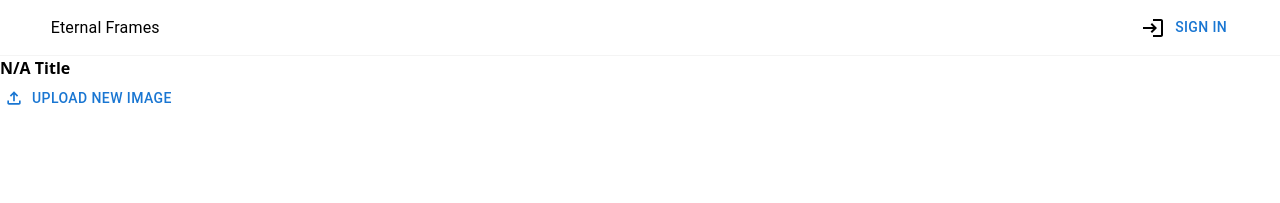
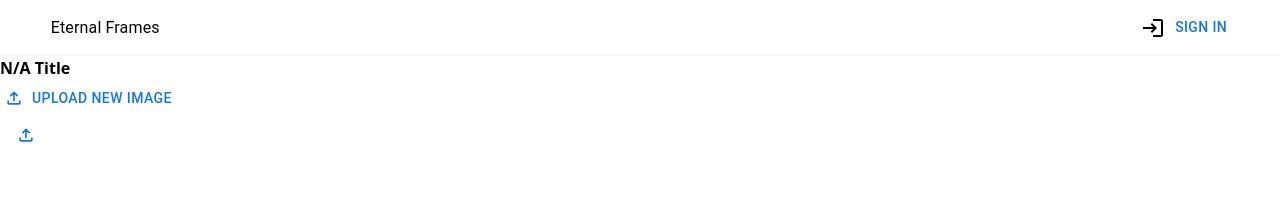
Before and after one commit to iamsumitkumar64/Eternal-Frames, a Next.js app in the folder frontend/: page /event/1 in a window 1280 px wide. Shown: the top 203 px of the page. Built offline with nearby package versions, Linux system fonts and the light colour scheme; no server answers.

Commit message:
visual improved

```diff
--- a/frontend/src/app/event/[event_uuid]/page.tsx
+++ b/frontend/src/app/event/[event_uuid]/page.tsx
@@ -11,7 +11,7 @@ import FileUploadOutlinedIcon from '@mui/icons-material/FileUploadOutlined';
 export default function HomePage() {
     const { events } = useAppSelector((state: RootState) => state.eventReducer);
     const { event_uuid } = useParams();
-    const event = events.find((eve) => eve.uuid === event_uuid);
+    const event = events.find((event) => event.uuid === event_uuid);
 
     return (
         <Box className={styles.container}>
@@ -19,7 +19,7 @@ export default function HomePage() {
                 <HomeHeaderComp />
             </Box>
 
-            <Box className={styles.eventBody}>
+            <Box className={styles.eventInfoBox}>
                 <Box className={styles.eventInfo}>
                     <Box className={styles.eventTitle}>
                         {event?.title || 'N/A Title'}
@@ -33,6 +33,14 @@ export default function HomePage() {
                         Upload New Image
                     </Button>
                 </Box>
+
+                <Box className={styles.eventTagBox}>
+                    <Button
+                        startIcon={<FileUploadOutlinedIcon />}
+                    >
+
+                    </Button>
+                </Box>
             </Box>
         </Box>
     )
```
